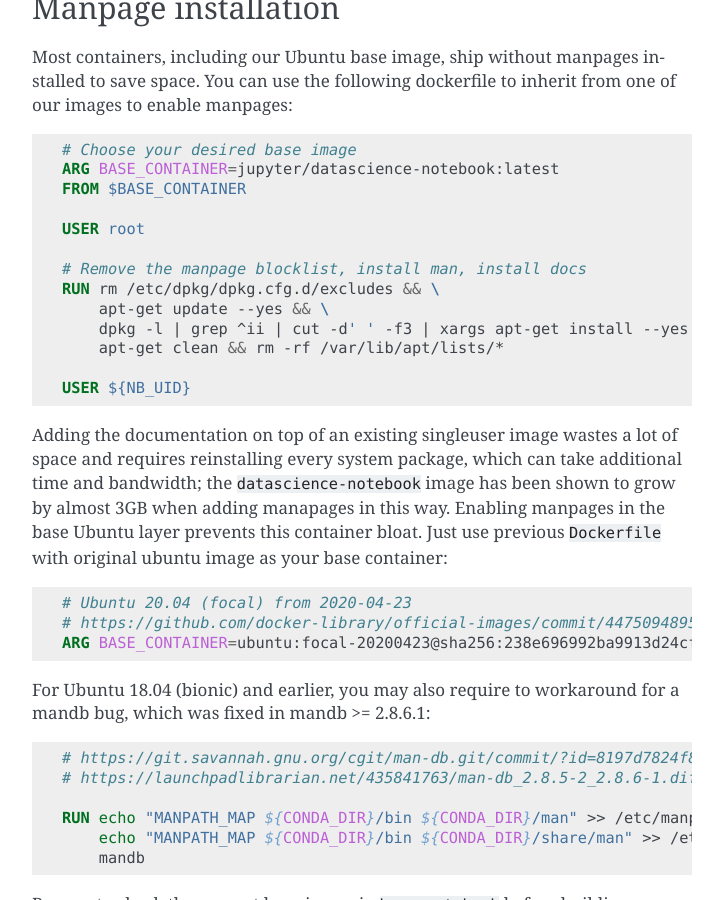
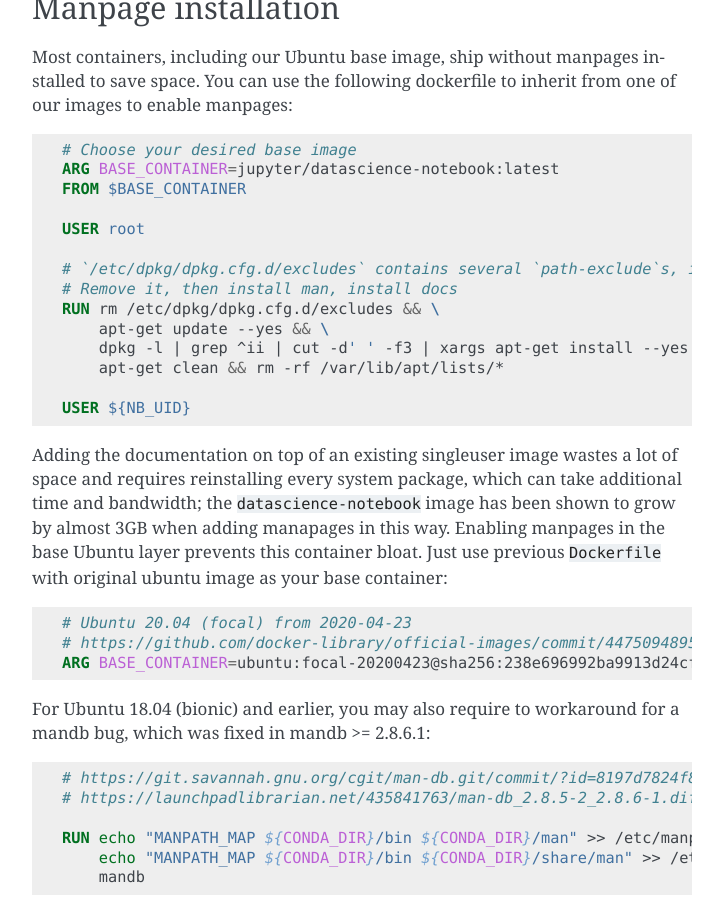
Before and after one commit to jupyter/docker-stacks, a Sphinx documentation site: the page built from docs/using/recipes.md, in a window 1280 px wide and 900 px high, scrolled down 5563 px. Shown: the whole window, without its empty margins (388-1111 px from the left). Built offline with Sphinx 7.4.7, drawn with Linux system fonts in a browser that asks for light colours.

Commit message:
Better docs

```diff
--- a/docs/using/recipes.md
+++ b/docs/using/recipes.md
@@ -258,7 +258,8 @@
 
 USER root
 
-# Remove the manpage blocklist, install man, install docs
+# `/etc/dpkg/dpkg.cfg.d/excludes` contains several `path-exclude`s, including man pages
+# Remove it, then install man, install docs
 RUN rm /etc/dpkg/dpkg.cfg.d/excludes && \
     apt-get update --yes && \
     dpkg -l | grep ^ii | cut -d' ' -f3 | xargs apt-get install --yes --no-install-recommends --reinstall man && \
```
